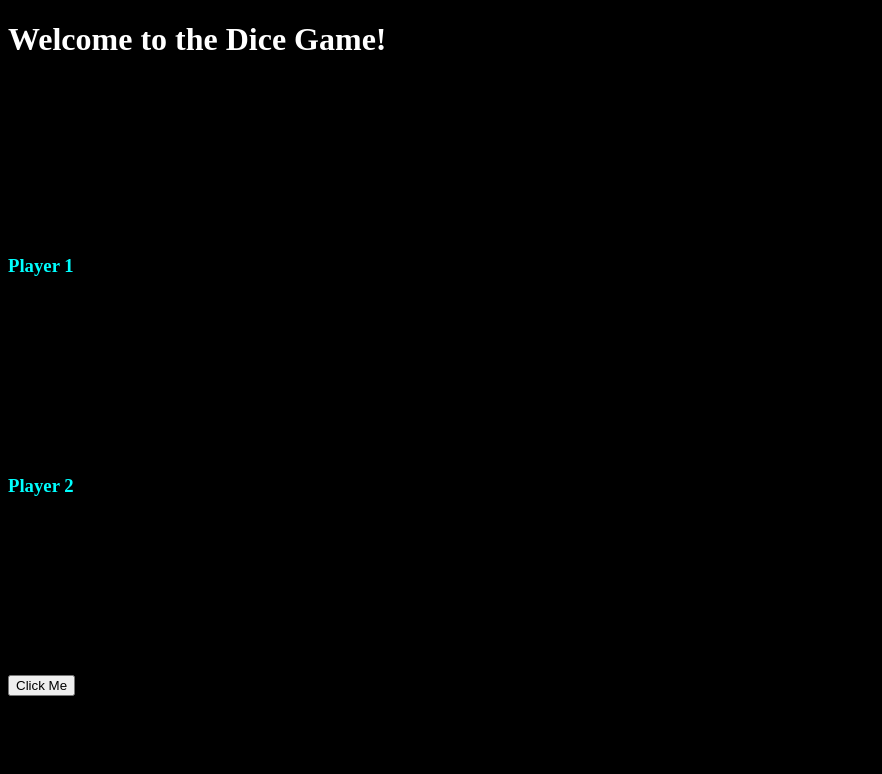
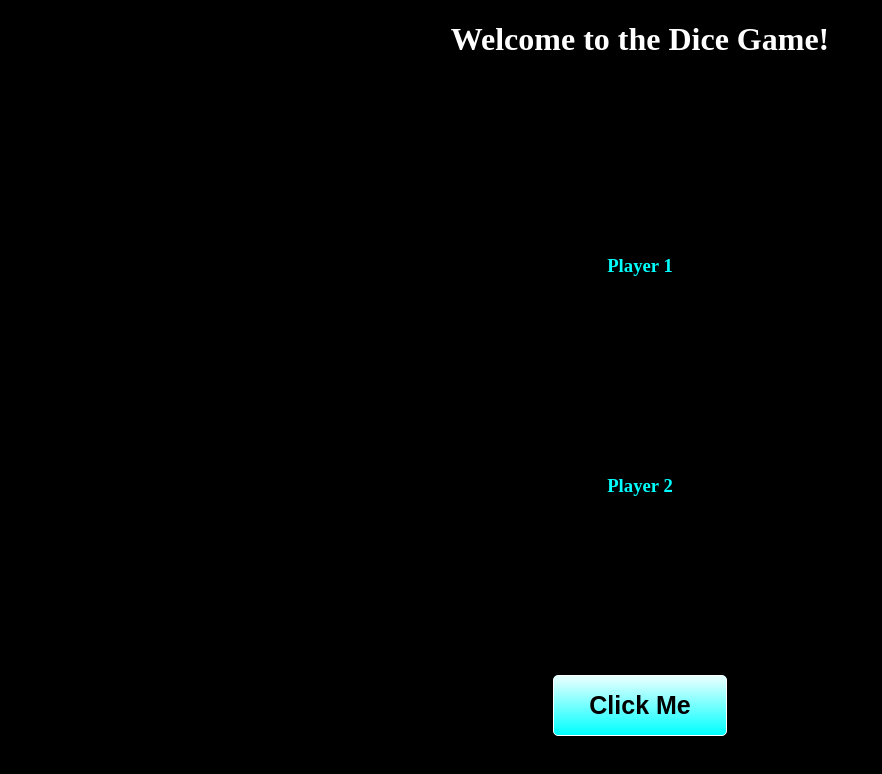
Before and after one commit to jkp09x/diceGame, a plain HTML site: page index.html in a window 1280 px wide. Shown: the whole page, without its empty margins (0-882 px from the left). Drawn offline with nearby package versions, Linux system fonts and the light colour scheme.

Commit message:
Giving Click me button a facelift

```diff
--- a/index.html
+++ b/index.html
@@ -43,7 +43,9 @@
       <i class="p2 fas fa-dice-six fa-10x hide"></i>
     </div>
   </div>
-  <button type="button" class="btn" onclick="getWinner()">Click Me</button>
+  <div class="btn_div">
+    <button type="button" class="btn" onclick="getWinner()">Click Me</button>
+  </div>
 </body>
 
 </html>
--- a/styles.css
+++ b/styles.css
@@ -1,5 +1,29 @@
 body {
   background-color: #000000;
+  text-align: center;
+}
+
+.btn {
+	background:linear-gradient(to bottom, lightcyan 5%, cyan 100%);
+	background-color:cyan;
+	border-radius:5px;
+	border:1px solid #ffffff;
+	display:inline-block;
+	cursor:pointer;
+	color:#000000;
+	font-family:Arial;
+	font-size:25px;
+	font-weight:bold;
+	padding:15px 35px;
+	text-decoration:none;
+}
+.btn:hover {
+	background:linear-gradient(to bottom, lightblue 5%, aquamarine 100%);
+	background-color: #ffffff;
+}
+.btn:active {
+	position:relative;
+	top:1px;
 }
 
 .hide {
```
